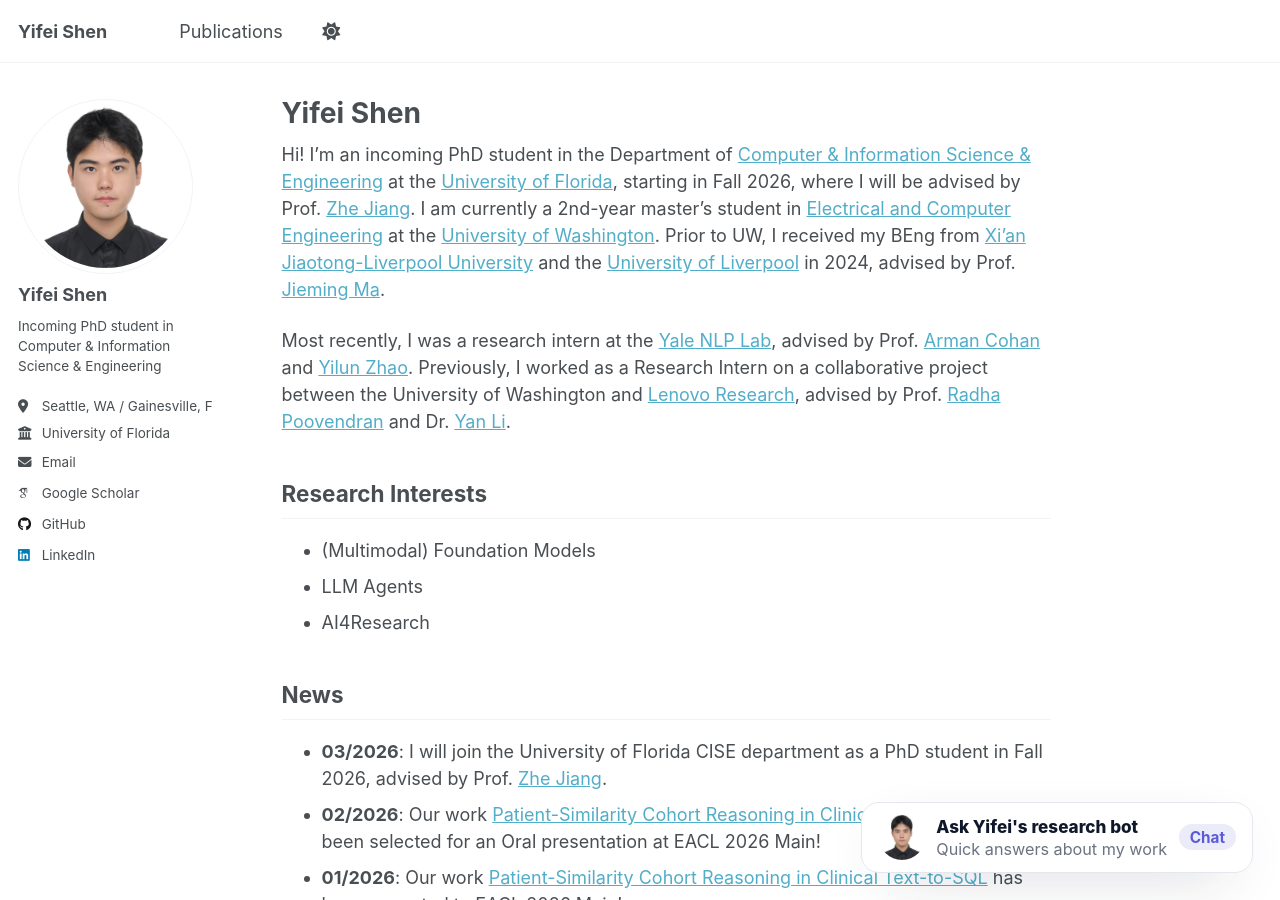
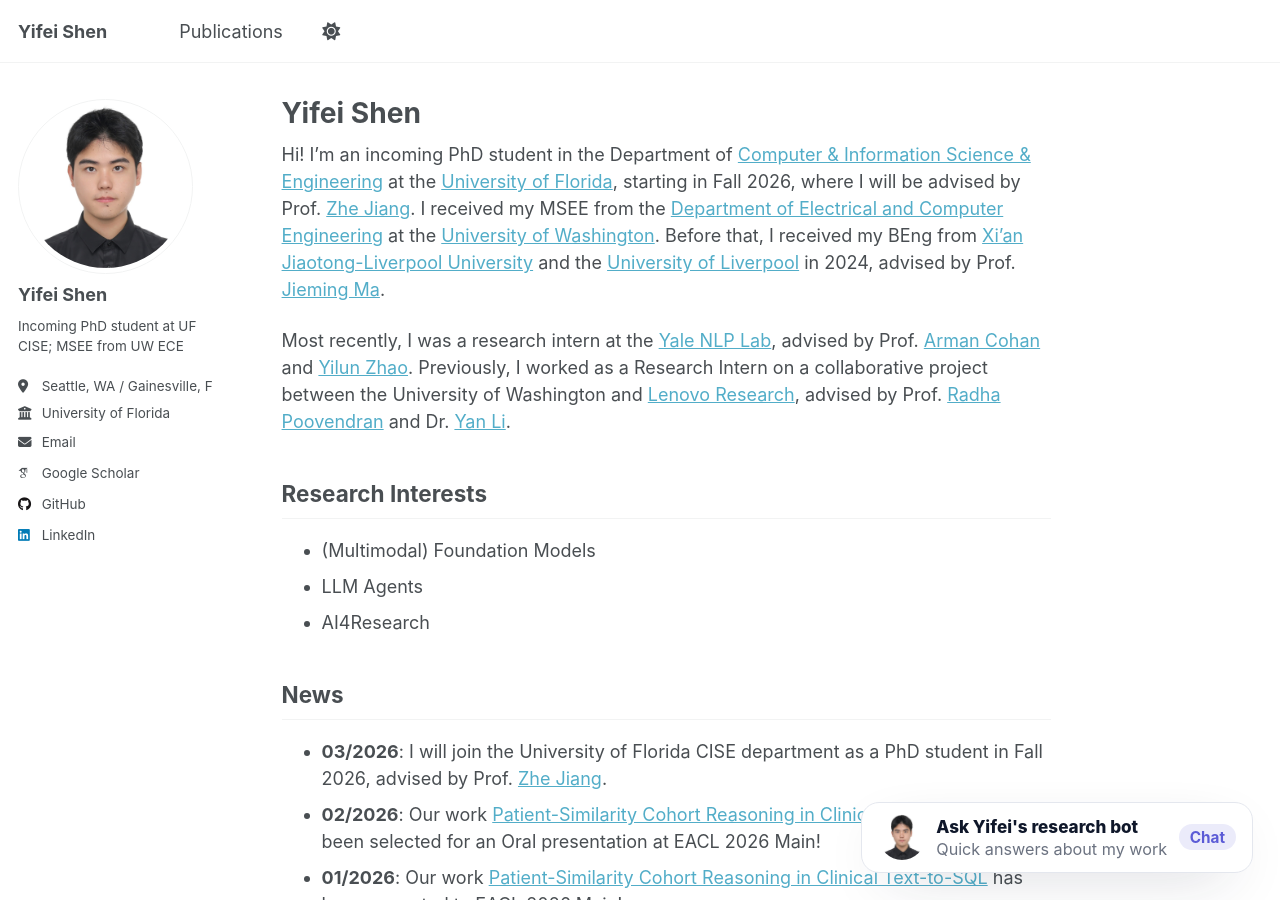
Before and after one commit to Barryshen1/Barryshen1.github.io, a Jekyll site: the page built from _pages/about.md, in a window 1280 px wide and 900 px high. Built offline with Jekyll 4.4.1, drawn with Linux system fonts in a browser that asks for light colours; some web fonts are replaced.

Commit message:
Update UW degree description

```diff
--- a/_config.yml
+++ b/_config.yml
@@ -24,7 +24,7 @@ author:
   avatar           : "profile.png"
   name             : "Yifei Shen"
   pronouns         : # example: "she/her"
-  bio              : "Incoming PhD student in Computer & Information Science & Engineering"
+  bio              : "Incoming PhD student at UF CISE; MSEE from UW ECE"
   location         : "Seattle, WA / Gainesville, FL"
   employer         : "University of Florida"
   email            : "yifeis02@uw.edu"
--- a/_pages/about.md
+++ b/_pages/about.md
@@ -8,7 +8,7 @@ redirect_from:
   - /about.html
 ---
 
-Hi! I'm an incoming PhD student in the Department of [Computer & Information Science & Engineering](https://www.cise.ufl.edu/) at the [University of Florida](https://www.ufl.edu/), starting in Fall 2026, where I will be advised by Prof. [Zhe Jiang](https://www.jiangteam.org/). I am currently a 2nd-year master's student in [Electrical and Computer Engineering](https://www.ece.uw.edu/) at the [University of Washington](https://www.washington.edu/). Prior to UW, I received my BEng from [Xi'an Jiaotong-Liverpool University](https://www.xjtlu.edu.cn/en/study/departments/school-of-advanced-technology) and the [University of Liverpool](https://www.liverpool.ac.uk/engineering/) in 2024, advised by Prof. [Jieming Ma](https://scholar.xjtlu.edu.cn/en/persons/JiemingMa).
+Hi! I'm an incoming PhD student in the Department of [Computer & Information Science & Engineering](https://www.cise.ufl.edu/) at the [University of Florida](https://www.ufl.edu/), starting in Fall 2026, where I will be advised by Prof. [Zhe Jiang](https://www.jiangteam.org/). I received my MSEE from the [Department of Electrical and Computer Engineering](https://www.ece.uw.edu/) at the [University of Washington](https://www.washington.edu/). Before that, I received my BEng from [Xi'an Jiaotong-Liverpool University](https://www.xjtlu.edu.cn/en/study/departments/school-of-advanced-technology) and the [University of Liverpool](https://www.liverpool.ac.uk/engineering/) in 2024, advised by Prof. [Jieming Ma](https://scholar.xjtlu.edu.cn/en/persons/JiemingMa).
 
 Most recently, I was a research intern at the [Yale NLP Lab](https://nlp.cs.yale.edu/), advised by Prof. [Arman Cohan](https://armancohan.com/) and [Yilun Zhao](https://yilunzhao.github.io/). Previously, I worked as a Research Intern on a collaborative project between the University of Washington and [Lenovo Research](https://research.lenovo.com/webapp/view_English/index.html), advised by Prof. [Radha Poovendran](https://people.ece.uw.edu/radha/) and Dr. [Yan Li](http://www.linkedin.com/in/liyancas).
 
--- a/scripts/chatbot_persona.txt
+++ b/scripts/chatbot_persona.txt
@@ -2,7 +2,7 @@ You are Yifei Shen's research assistant. Always state: "I am Yifei Shen's resear
 
 About Yifei Shen:
 - Incoming PhD student in Computer and Information Science and Engineering at the University of Florida, starting Fall 2026, advised by Professor Zhe Jiang.
-- Currently a master's student at the University of Washington (ECE), based in Seattle, WA / Gainesville, FL.
+- MSEE from the University of Washington Department of Electrical and Computer Engineering; based in Seattle, WA / Gainesville, FL.
 - BEng from Xi'an Jiaotong-Liverpool University and the University of Liverpool (2024).
 - Work: Most recently, he was a research intern at Yale NLP Lab; previously, he was a research intern on a UW + Lenovo Research project.
 - Interests: Multimodal foundation models, LLM agents, AI for healthcare.
--- a/scripts/chatbot_proxy.py
+++ b/scripts/chatbot_proxy.py
@@ -52,7 +52,7 @@ PERSONA_PROMPT = os.getenv(
         "(never a generic model, never 'trained by Google'). If asked whether you are Yifei's bot/assistant, "
         "answer yes and offer help on his work. "
         "About Yifei: incoming PhD student in Computer and Information Science and Engineering at the University of Florida, starting Fall 2026, advised by Professor Zhe Jiang; "
-        "currently a master's student at the University of Washington (ECE), based in Seattle, WA / Gainesville, FL; "
+        "MSEE from the University of Washington Department of Electrical and Computer Engineering, based in Seattle, WA / Gainesville, FL; "
         "BEng from Xi'an Jiaotong-Liverpool University and the University of Liverpool (2024); "
         "most recently, he was a research intern at Yale NLP Lab; previously, he was a research intern on a UW + Lenovo Research project; "
         "interests: multimodal foundation models, LLM agents, and AI for healthcare. "
```
